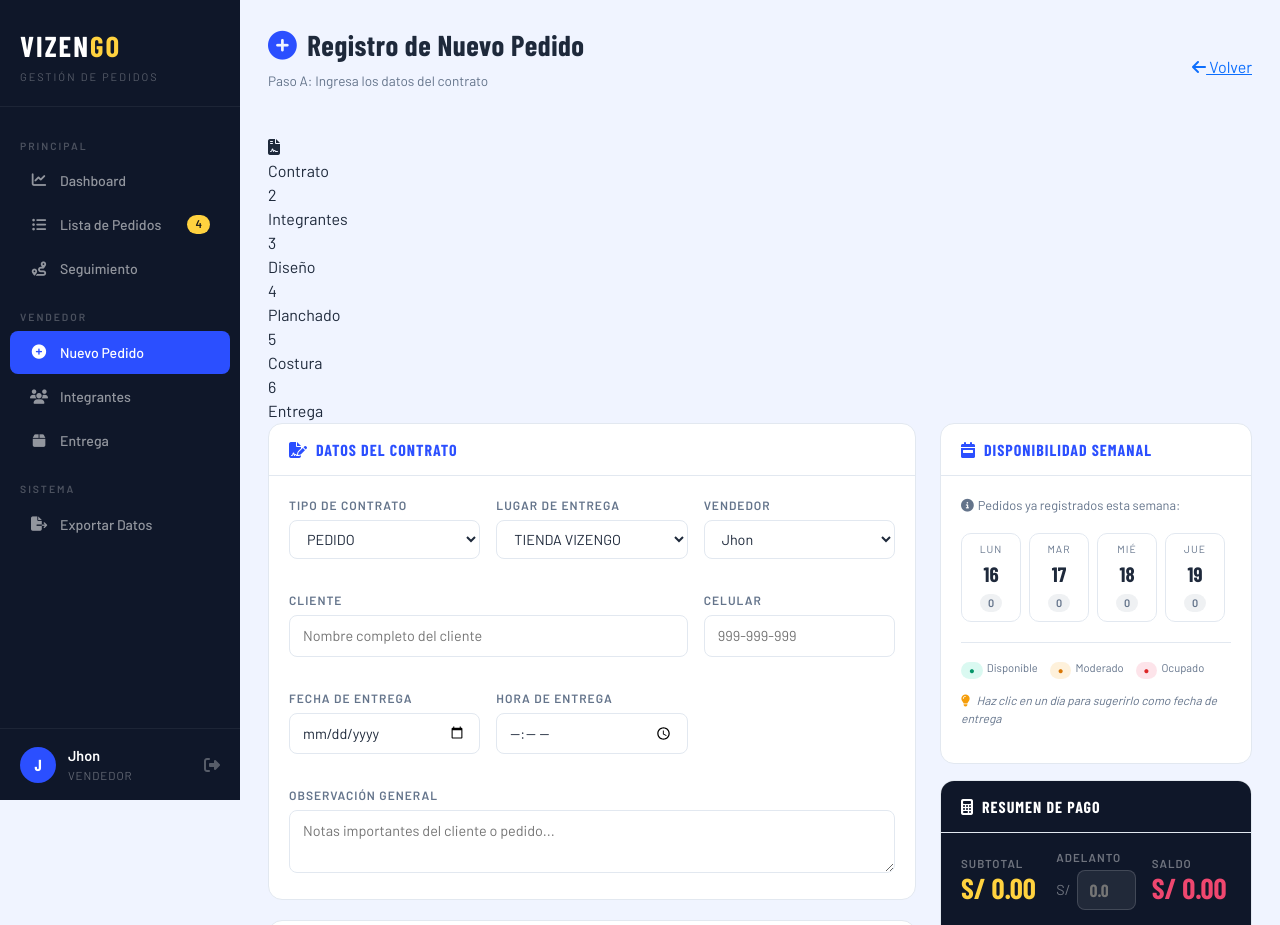
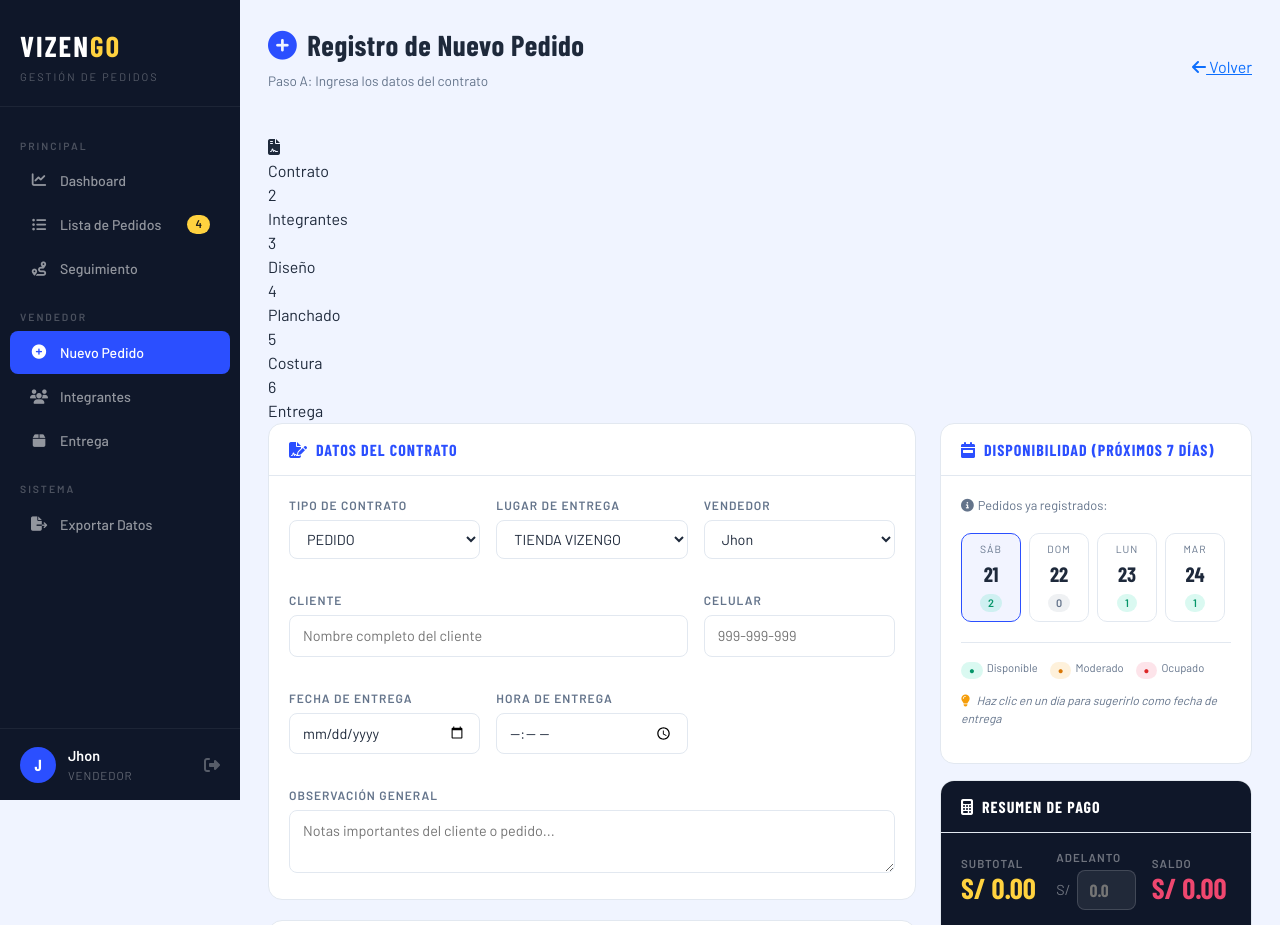
Before and after one commit to jhonrv1997/Vizengo_2, a PHP site: page /vizengo/ingreso-pedido.php in a window 1280 px wide. Shown: the top 925 px of the page. Run offline with PHP 8.4, Linux system fonts and the light colour scheme; a user stored in the database is signed in; data comes from the database, SQL or seed files in the repository; some web fonts are replaced.

Commit message:
Add files via upload

```diff
--- a/ingreso-pedido.php
+++ b/ingreso-pedido.php
@@ -35,21 +35,18 @@
 $stmt = $db->query("SELECT DISTINCT nombre FROM clientes ORDER BY nombre ASC LIMIT 50");
 $clientesFrecuentes = $stmt->fetchAll();
 
-// Obtener pedidos de la semana actual para disponibilidad
+// Obtener pedidos de los próximos 7 días para disponibilidad
 $pedidosSemana = [];
 try {
-    // Calcular el lunes de la semana actual
+    // Calcular desde hoy hasta los próximos 7 días
     $hoy = new DateTime();
-    $diaSemana = $hoy->format('N'); // 1=Lunes, 7=Domingo
-    $lunes = clone $hoy;
-    $lunes->modify('-' . ($diaSemana - 1) . ' days');
-    $domingo = clone $lunes;
-    $domingo->modify('+6 days');
+    $hoyStr = $hoy->format('Y-m-d');
 
-    $lunesStr = $lunes->format('Y-m-d');
-    $domingoStr = $domingo->format('Y-m-d');
+    $finSemana = clone $hoy;
+    $finSemana->modify('+6 days'); // Hoy + 6 días = 7 días totales
+    $finSemanaStr = $finSemana->format('Y-m-d');
 
-    // Consultar pedidos agrupados por fecha de entrega en la semana
+    // Consultar pedidos agrupados por fecha de entrega en los próximos 7 días
     $stmt = $db->prepare("
         SELECT fecha_entrega, COUNT(*) as cantidad
         FROM pedidos
@@ -57,7 +54,7 @@
         AND estado_general NOT IN ('cancelado', 'entregado')
         GROUP BY fecha_entrega
     ");
-    $stmt->execute([$lunesStr, $domingoStr]);
+    $stmt->execute([$hoyStr, $finSemanaStr]);
     $resultados = $stmt->fetchAll();
 
     // Crear array con fechas como keys
@@ -739,44 +736,42 @@
                 <!-- Disponibilidad Semanal -->
                 <div class="card-v" style="margin-bottom:16px;">
                     <div class="card-v-header">
-                        <h5 class="card-v-title"><i class="fas fa-calendar-week" style="margin-right:8px;"></i>Disponibilidad Semanal</h5>
+                        <h5 class="card-v-title"><i class="fas fa-calendar-week" style="margin-right:8px;"></i>Disponibilidad (Próximos 7 días)</h5>
                     </div>
                     <div class="card-v-body">
-                        <p style="font-size:.8rem;color:var(--muted);margin-bottom:14px;"><i class="fas fa-info-circle" style="margin-right:4px;"></i>Pedidos ya registrados esta semana:</p>
+                        <p style="font-size:.8rem;color:var(--muted);margin-bottom:14px;"><i class="fas fa-info-circle" style="margin-right:4px;"></i>Pedidos ya registrados:</p>
                         <div class="cal-grid">
                             <?php
                             // Array de días en español
-                            $diasCortos = ['Lun', 'Mar', 'Mié', 'Jue', 'Vie', 'Sáb', 'Dom'];
+                            $diasCortos = ['Dom', 'Lun', 'Mar', 'Mié', 'Jue', 'Vie', 'Sáb'];
 
-                            // Calcular el lunes de la semana actual
+                            // Mostrar los próximos 7 días desde hoy
                             $hoyCal = new DateTime();
-                            $diaSemanaCal = $hoyCal->format('N');
-                            $lunesCal = clone $hoyCal;
-                            $lunesCal->modify('-' . ($diaSemanaCal - 1) . ' days');
 
                             for ($i = 0; $i < 7; $i++) {
-                                $fecha = clone $lunesCal;
+                                $fecha = clone $hoyCal;
                                 $fecha->modify("+{$i} days");
                                 $fechaStr = $fecha->format('Y-m-d');
                                 $diaNum = $fecha->format('d');
+                                $diaSemanaNum = (int)$fecha->format('w'); // 0=Dom, 6=Sáb
                                 $cantidad = isset($pedidosSemana[$fechaStr]) ? $pedidosSemana[$fechaStr] : 0;
 
                                 // Determinar color del badge según cantidad
                                 if ($cantidad == 0) {
                                     $badgeClass = 'cb-gris';
-                                } elseif ($cantidad <= 12) {
+                                } elseif ($cantidad <= 3) {
                                     $badgeClass = 'cb-verde';
-                                } elseif ($cantidad <= 15) {
+                                } elseif ($cantidad <= 7) {
                                     $badgeClass = 'cb-amarillo';
                                 } else {
                                     $badgeClass = 'cb-rojo';
                                 }
 
-                                // Verificar si es hoy
-                                $esHoy = ($fechaStr === date('Y-m-d')) ? ' selected' : '';
+                                // El primer día (hoy) aparece seleccionado por defecto
+                                $esHoy = ($i === 0) ? ' selected' : '';
 
                                 echo '<div class="cal-day' . $esHoy . '" onclick="selDia(this)" data-fecha="' . $fechaStr . '">';
-                                echo '<div class="cal-dn">' . $diasCortos[$i] . '</div>';
+                                echo '<div class="cal-dn">' . $diasCortos[$diaSemanaNum] . '</div>';
                                 echo '<div class="cal-num">' . $diaNum . '</div>';
                                 echo '<span class="cal-badge ' . $badgeClass . '">' . $cantidad . '</span>';
                                 echo '</div>';
```
